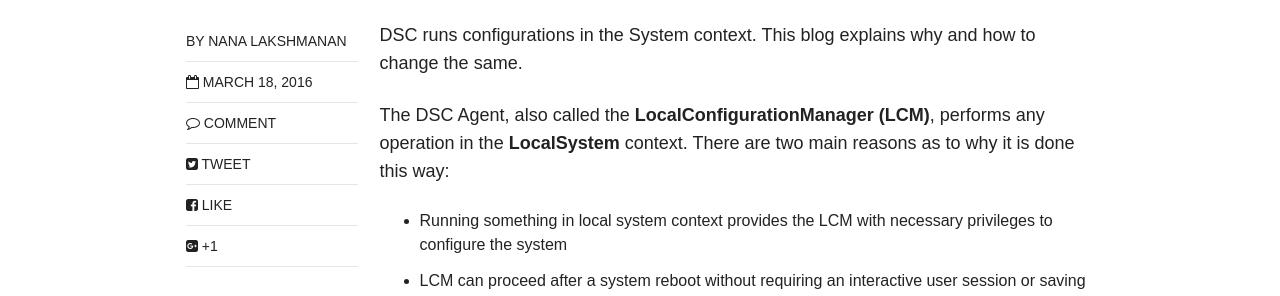
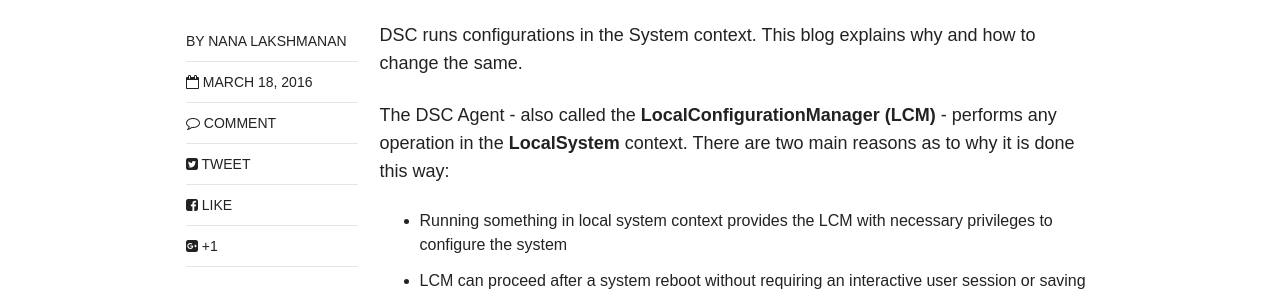
Before and after one commit to nanalakshmanan/nanalakshmanan.github.io, a Jekyll site: the page built from _posts/blog/2016-03-18-Understanding-RunAs.md, in a window 1280 px wide. Shown: the part 631-927 px from the top of the page. Built offline with Jekyll 4.4.1, drawn with Linux system fonts in a browser that asks for light colours; nearby versions of some CDN libraries; comment, search, counter and statistics services are not loaded.

```diff
--- a/_posts/blog/2016-03-18-Understanding-RunAs.md
+++ b/_posts/blog/2016-03-18-Understanding-RunAs.md
@@ -10,7 +10,7 @@
 
 DSC runs configurations in the System context. This blog explains why and how to change the same.
 
-The DSC Agent, also called the **LocalConfigurationManager (LCM)**, performs any operation in the **LocalSystem** context. There are two main reasons as to why it is done this way:
+The DSC Agent - also called the **LocalConfigurationManager (LCM)** - performs any operation in the **LocalSystem** context. There are two main reasons as to why it is done this way:
 * Running something in local system context provides the LCM with necessary privileges to configure the system
 * LCM can proceed after a system reboot without requiring an interactive user session or saving user credentials (*which is needed to run as a specified user context*)
 
```
